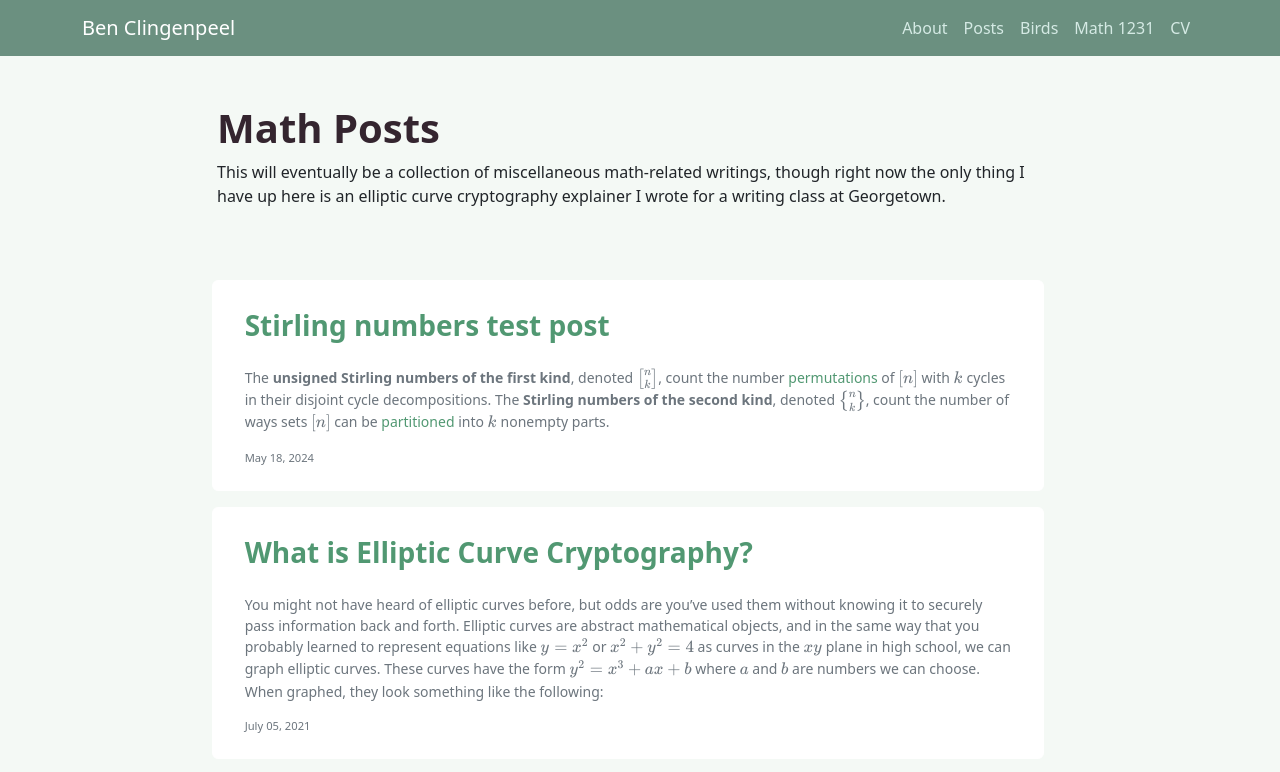
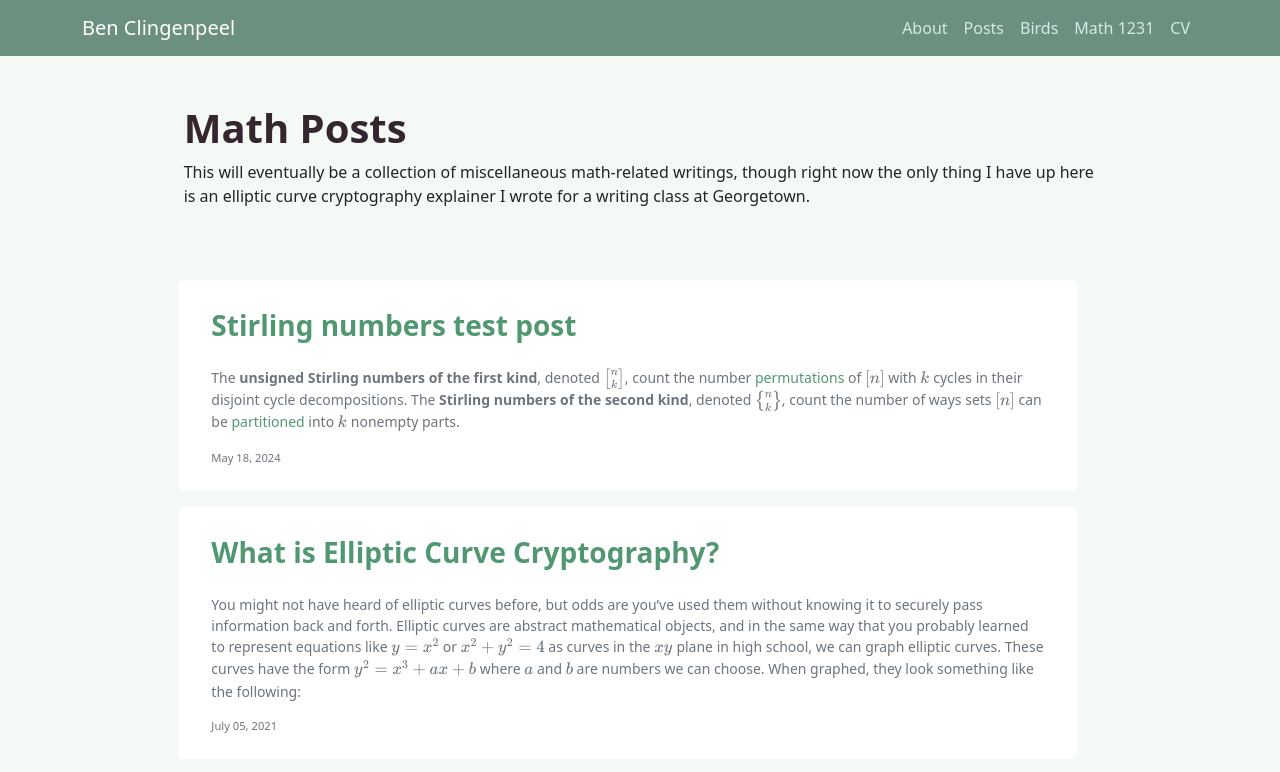
Before and after one commit to bncling/bncl-site, a Jekyll site: the page built from posts.html, in a window 1280 px wide. Shown: the top 772 px of the page. Built offline with Jekyll 4.4.1, drawn with Linux system fonts in a browser that asks for light colours.

Commit message:
mobile post spacing yet again

```diff
--- a/_layouts/post.html
+++ b/_layouts/post.html
@@ -4,7 +4,7 @@ layout: wrapper
 
 <body style="background-color: #fdfffe;">
 	<section class="mt-5">
-		<div class="row">
+		<div class="row px-2">
 			<div class="col-sm-1 col-md-2"></div>
 			<div class="col-sm-10 col-md-8">
 				<h2><b>{{ page.title }}</b></h2>
--- a/posts.html
+++ b/posts.html
@@ -5,7 +5,7 @@ title: Posts
 
 <section class="mt-5">
 	<div class="container">
-		<div class="row px-5">
+		<div class="row px-2">
 			<div class="col-sm-0 col-md-1"></div>
 			<div class="col-sm-12 col-md-10">
 				<h1><b>Math Posts</b></h1>
@@ -17,7 +17,7 @@ title: Posts
 
 <section class="mt-5">
 	<div class="container">
-		<div class="row px-5">
+		<div class="row px-2">
 			{% for post in site.posts %}
 				<div class="row p-2">
 					<div class="col-sm-0 col-md-1"></div>
```
